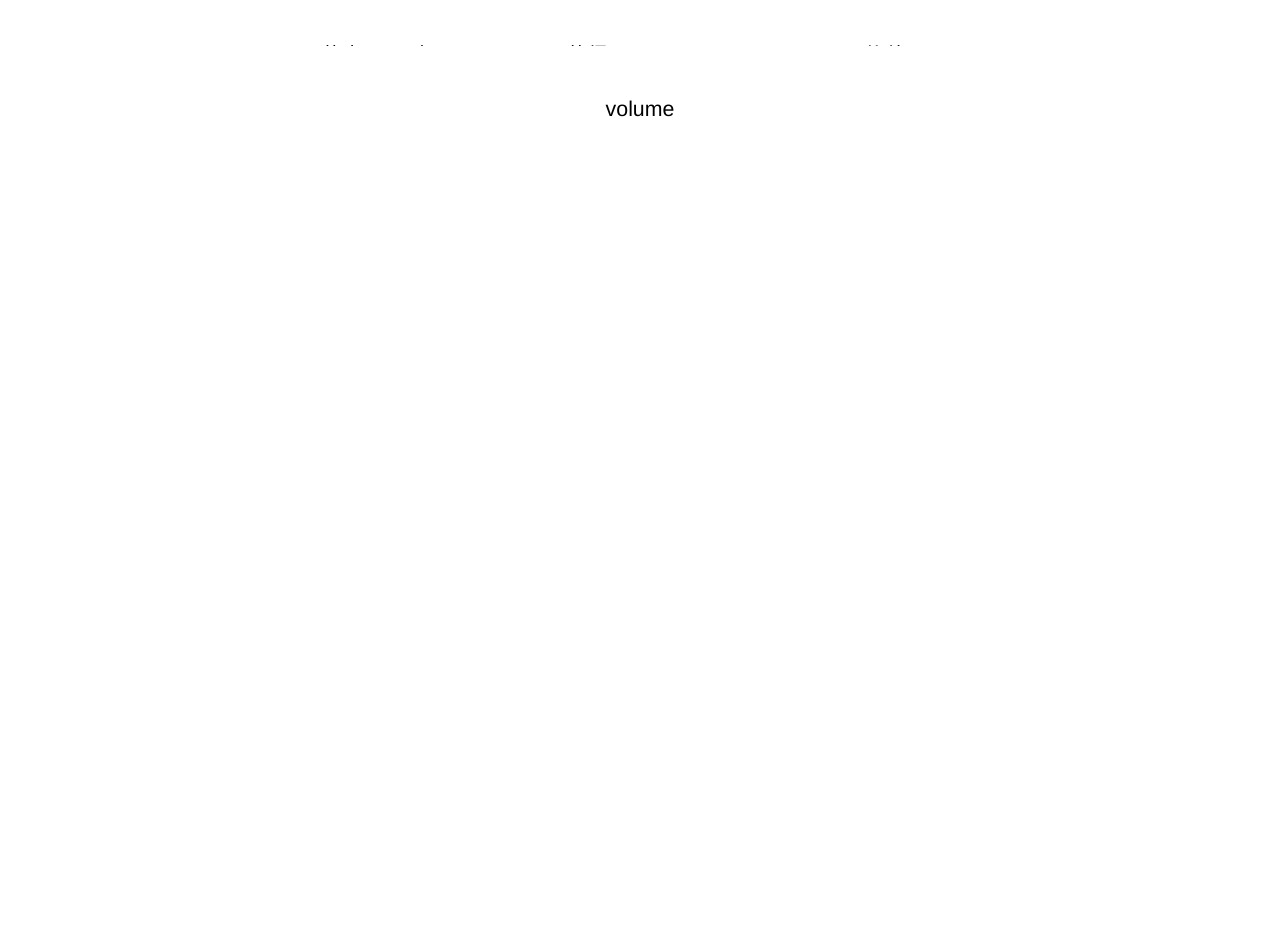
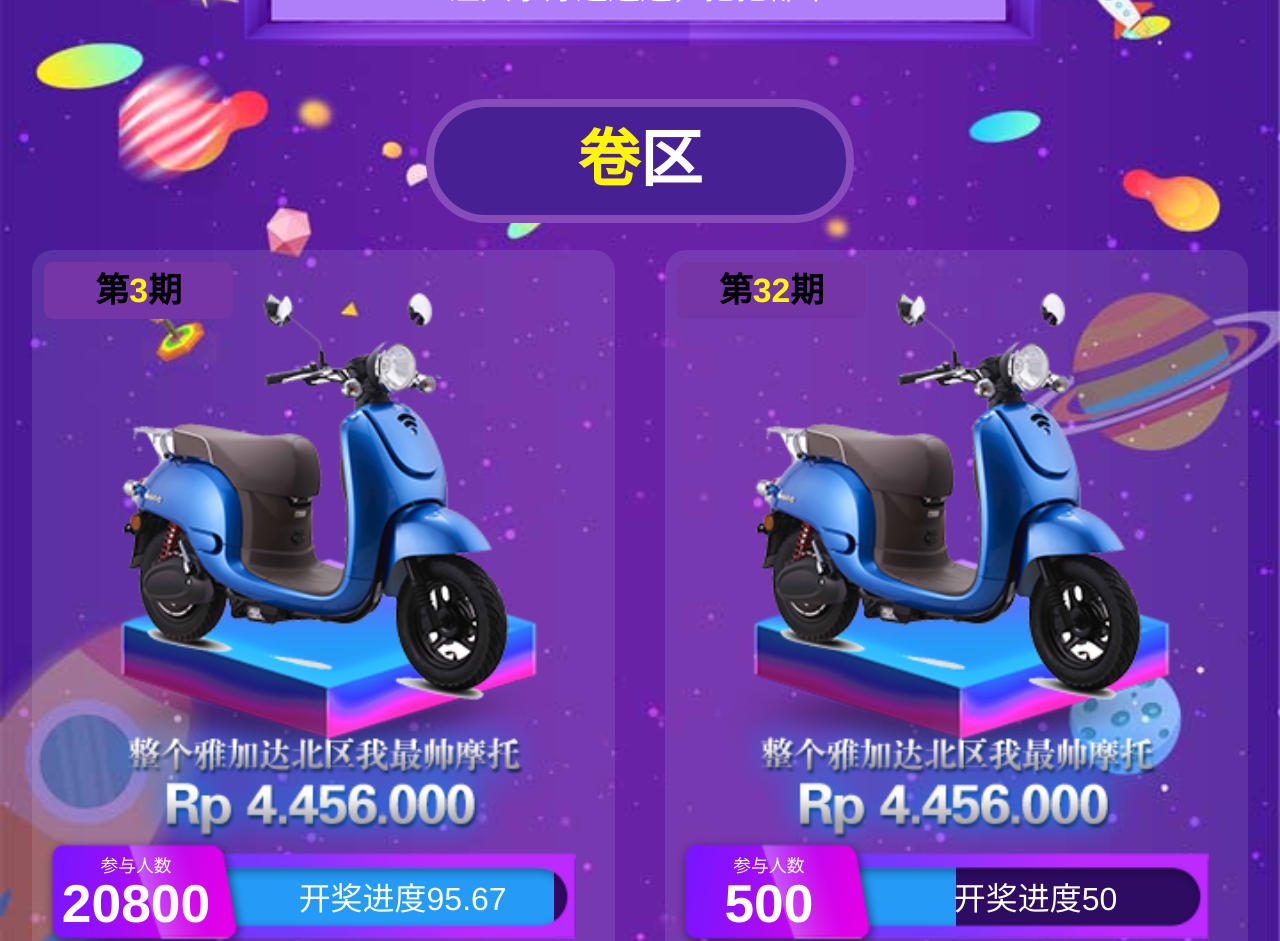
Before and after one commit to rick-team/mall-mobile, a Vue app: page / in a window 1280 px wide. Shown: the part 620-1561 px from the top of the page. Before the commit the page ends 800 px from the top, so only its background shows below. Built offline with nearby package versions, Linux system fonts and the light colour scheme.

Commit message:
'主页效果制作'

```diff
--- a/src/components/indexHeader.vue
+++ b/src/components/carousel.vue
@@ -30,7 +30,7 @@ export default {
     　　observeParents:true,//修改swiper的父元素时，自动初始化swiper
     　　loop:true,
     　　autoplay: {
-    　　　delay: 2000,
+    　　　delay: 1500,
     　　  disableOnInteraction: false
     　　},
         coverflow: {
--- /dev/null
+++ b/src/components/index/diamond.vue
@@ -0,0 +1,64 @@
+<template>
+  <div id="diamond">
+    <indexTitle name='钻石' />
+    <indexList :itemlist='list' />
+  </div>
+</template>
+
+<script>
+import indexTitle from '@/components/index/indexTitle'
+import indexList from '@/components/index/indexList'
+
+import goodsImg from '@/assets/img/prizeimage_small_1.png'
+export default {
+  name: 'diamond',
+  data() {
+    return {
+      list:[{
+        period:'3',
+        imgSrc:goodsImg,
+        content:'看漫画专用',
+        money:'126.000',
+        people:'20800',
+        schedule:'95.67',
+        dateTime:'00:05:55'
+      },{
+        period:'32',
+        imgSrc:goodsImg,
+        content:'看电影专用',
+        money:'1996.000',
+        people:'500',
+        schedule:'50',
+        dateTime:'05:05:55'
+      },{
+        period:'2',
+        imgSrc:goodsImg,
+        content:'看漫画专用',
+        money:'123.000',
+        people:'10',
+        schedule:'10.67',
+        dateTime:'10:05:55'
+      },{
+        period:'8',
+        imgSrc:goodsImg,
+        content:'看音乐专用',
+        money:'121.000',
+        people:'300',
+        schedule:'100',
+        dateTime:'00:05:55'
+      }]
+    }
+  },
+  components: {
+    indexTitle,
+    indexList
+  }
+}
+</script>
+
+<style>
+
+#diamond {
+  margin-bottom: .2rem;
+}
+</style>
--- /dev/null
+++ b/src/components/index/indexItem.vue
@@ -0,0 +1,138 @@
+
+<style>
+#indexItem {
+  position: relative;
+  width: 3.28rem;
+  height: 4.17rem;
+  background: rgba(255, 255, 255, .1);
+  border-radius: .12rem;
+  box-sizing: border-box;
+  padding-top: .2rem;
+}
+.period {
+  position: absolute;
+  top: .07rem;
+  left: .07rem;
+  background: #7435a7;
+  width: 1.06rem;
+  height: .32rem;
+  line-height: .32rem;
+  border-radius: .05rem;
+  font-size: .19rem;
+  font-weight: bold;
+}
+.period span{
+  color: #fff600;
+}
+.goodsImg {
+  width: 3.1rem;
+  margin: 0 auto;
+}
+.goodsImg img {
+  width: 100%;
+}
+.scheduleContainer {
+  margin: 0 auto;
+  position: relative;
+  width: 2.84rem;
+  height: .44rem;
+  background: #2e0c62;
+  box-sizing: border-box;
+}
+.surface {
+  position: absolute;
+  z-index: 10;
+  box-sizing: border-box;
+  width: 3rem;
+  height: .65rem;
+  bottom: -.09rem;
+  right: 0;
+  background: url('../../assets/img/progressbar_topmask.png') center center / 100% 100%;
+}
+.surface .people {
+  width: 1.05rem;
+  padding-top: .1rem;
+  color: #fff;
+  float: left;
+}
+.surface .people span:first-child {
+  font-size: .10rem;
+}
+.surface .people span:last-child {
+  font-size: .30rem;
+  font-weight: bold;
+}
+.surface .schedule {
+  padding-top: .19rem;
+  float: left;
+  width: 1.95rem;
+  height: .32rem;
+  font-size: .18rem;
+  line-height: .32rem;
+  color: #fff;
+}
+.progressBar {
+  background: #259bf7;
+  height: .4rem;
+  width: 100%;
+  padding-left: .85rem;
+  box-sizing: border-box;
+  position: absolute;
+  z-index: 9;
+  bottom: 0;
+}
+.dateTime {
+  width: 1.52rem;
+  height: .22rem;
+  margin: .1rem auto 0;
+  background: rgba(255, 255, 255, .1);
+  line-height: .22rem;
+  color: #fff;
+  font-size: .19rem;
+  font-family: '黑体';
+}
+.dateTimeIocnBg {
+  background: url('../../assets/img/clock.gif') .15rem center no-repeat;
+  background-size: auto 80%;
+}
+</style>
+
+<template>
+  <div id="indexItem">
+    <div class='period'>
+      第<span>{{infor.period}}</span>期
+    </div>
+    <div class='goodsImg'>
+      <img :src='infor.imgSrc' />
+    </div>
+    <div class='scheduleContainer'>
+      <div class='progressBar' :style="{width: infor.schedule + '%'}"></div>
+      <div class='surface clearfix'>
+        <div class='people'>
+          <span>参与人数</span><br>
+          <span>{{infor.people}}</span>
+        </div>
+        <div class='schedule'>
+          开奖进度{{infor.schedule}}
+        </div>
+      </div>
+    </div>
+    <div class='dateTime'>
+      <div class='dateTimeIocnBg'>
+        {{infor.dateTime}}
+      </div>
+    </div>
+  </div>
+</template>
+
+<script>
+export default {
+  name: 'indexItem',
+  data() {
+    return {
+
+    }
+  },
+  props:['infor']
+}
+</script>
--- /dev/null
+++ b/src/components/index/indexList.vue
@@ -0,0 +1,39 @@
+<template>
+  <div id="indexList">
+    <indexItem class='item' v-for='item in itemlist' :key='item.money' :infor='item' />
+  </div>
+</template>
+
+<script>
+import indexItem from '@/components/index/indexItem'
+export default {
+  name: 'indexList',
+  data() {
+    return {
+
+    }
+  },
+  props:{
+    itemlist: {
+      Type: Array,
+      default: () => []
+    }
+  },
+  components: {
+    indexItem
+  }
+}
+</script>
+
+<style>
+#indexList {
+  width: 95%;
+  margin: 0 auto;
+  display: flex;
+  flex-wrap: wrap;
+  justify-content: space-between;
+}
+.item {
+  margin-bottom: .1rem;
+}
+</style>
--- a/src/components/indexTitle.vue
+++ b/src/components/index/indexTitle.vue
@@ -1,13 +1,14 @@
 <template>
   <div id="indexTitle">
     <div class='title'>
-        <span>卷</span>区
+        <span>{{name}}</span>区
     </div>
   </div>
 </template>
 
 <script>
 export default {
+  props:['name'],
   name: 'indexTitle'
 }
 </script>
@@ -21,8 +22,12 @@ export default {
     box-sizing: border-box;
     text-align: center;
     line-height: .6rem;
-    font-size: .5ren;
+    font-size: .35rem;
     color: #fff;
+    font-family: '黑体';
+    font-weight: bold;
+    margin: 0 auto .15rem;
+    border-radius: .34rem;
 }
 .title span {
     color: #fff600;
--- /dev/null
+++ b/src/components/index/lottery.vue
@@ -0,0 +1,60 @@
+<template>
+  <div id="lottery">
+    <indexTitle name='开奖' />
+    <indexList :itemlist='list' />
+  </div>
+</template>
+
+<script>
+import indexTitle from '@/components/index/indexTitle'
+import indexList from '@/components/index/indexList'
+
+import goodsImg from '@/assets/img/prizeimage_small_1.png'
+export default {
+  name: 'lottery',
+  data() {
+    return {
+      list:[{
+        period:'3',
+        imgSrc:goodsImg,
+        content:'看漫画专用',
+        money:'126.000',
+        people:'20800',
+        schedule:'95.67',
+        dateTime:'00:05:55'
+      },{
+        period:'32',
+        imgSrc:goodsImg,
+        content:'看电影专用',
+        money:'1996.000',
+        people:'500',
+        schedule:'50',
+        dateTime:'05:05:55'
+      },{
+        period:'2',
+        imgSrc:goodsImg,
+        content:'看漫画专用',
+        money:'123.000',
+        people:'10',
+        schedule:'10.67',
+        dateTime:'10:05:55'
+      },{
+        period:'8',
+        imgSrc:goodsImg,
+        content:'看音乐专用',
+        money:'121.000',
+        people:'300',
+        schedule:'100',
+        dateTime:'00:05:55'
+      }]
+    }
+  },
+  components: {
+    indexTitle,
+    indexList
+  }
+}
+</script>
+
+<style>
+</style>
--- a/src/components/volume.vue
+++ b/src/components/index/q_a.vue
@@ -1,12 +1,17 @@
 <template>
-  <div id="volume">
-    volume
+  <div id="qa">
+
   </div>
 </template>
 
 <script>
 export default {
-  name: 'volume'
+  name: 'qa',
+  data() {
+    return {
+
+    }
+  }
 }
 </script>
 
--- /dev/null
+++ b/src/components/index/volume.vue
@@ -0,0 +1,63 @@
+<template>
+  <div id="volume">
+    <indexTitle name='卷' />
+    <indexList :itemlist='list' />
+  </div>
+</template>
+
+<script>
+import indexTitle from '@/components/index/indexTitle'
+import indexList from '@/components/index/indexList'
+
+import goodsImg from '@/assets/img/prizeimage_small_1.png'
+export default {
+  name: 'volume',
+  data() {
+    return {
+      list:[{
+        period:'3',
+        imgSrc:goodsImg,
+        content:'看漫画专用',
+        money:'126.000',
+        people:'20800',
+        schedule:'95.67',
+        dateTime:'00:05:55'
+      },{
+        period:'32',
+        imgSrc:goodsImg,
+        content:'看电影专用',
+        money:'1996.000',
+        people:'500',
+        schedule:'50',
+        dateTime:'05:05:55'
+      },{
+        period:'2',
+        imgSrc:goodsImg,
+        content:'看漫画专用',
+        money:'123.000',
+        people:'10',
+        schedule:'10.67',
+        dateTime:'10:05:55'
+      },{
+        period:'8',
+        imgSrc:goodsImg,
+        content:'看音乐专用',
+        money:'121.000',
+        people:'300',
+        schedule:'100',
+        dateTime:'00:05:55'
+      }]
+    }
+  },
+  components: {
+    indexTitle,
+    indexList
+  }
+}
+</script>
+
+<style>
+#volume {
+  margin-bottom: .2rem;
+}
+</style>
--- a/src/components/winningMsg.vue
+++ b/src/components/index/winningMsg.vue
@@ -1,9 +1,36 @@
+<style socped>
+.winlist {
+  width: 4.51rem;
+  height: 1.22rem;
+}
+.slide {
+  padding-top: .32rem;
+  font-size: .18rem;
+  font-family: '黑体';
+  position: relative;
+  height: 1rem;
+  line-height: 1.1;
+  color: #fff;
+  box-sizing: border-box;
+}
+.slide p:first-child {
+  padding: 0 .38rem;
+}
+.bottom {
+  position: absolute;
+  bottom: 0;
+  width: 100%;
+}
+</style>
+
 <template>
   <div id="win">
     <swiper class="winlist" :options="swiperOption" ref="winlist">
-      <swiper-slide v-for="(item,index) in msgList" :key="index" >
-        <p>恭喜： 用户{{item.name}} 获得 {{item.article}} 价值 {{item.money}}</p>
-        <p>注大家好运连连，把把都中</p>
+      <swiper-slide  v-for="(item,index) in msgList" :key="index" >
+        <div class='slide'>
+          <p>恭喜：用户{{item.name}} 获得 {{item.article}} 价值 {{item.money}}</p>
+          <p class='bottom'>注大家好运连连，把把都中</p>
+        </div>
       </swiper-slide>
     </swiper>
   </div>
@@ -12,8 +39,8 @@
 <script>
 import { swiper , swiperSlide } from 'vue-awesome-swiper'
 require('swiper/dist/css/swiper.css')
-import img1 from '../assets/img/banner_1.jpg'
-import img2 from '../assets/img/banner_2.jpg'
+import img1 from '@/assets/img/banner_1.jpg'
+import img2 from '@/assets/img/banner_2.jpg'
 export default {
   name: 'indexHeader',
   data() {
@@ -22,7 +49,7 @@ export default {
     　　direction: 'vertical',
         mousewheel: true,
         autoplay: {
-          delay:2000  //这里需要注意，如果想每2秒去自动切换，直接autoplay:2000是失效的，
+          delay:2500  //这里需要注意，如果想每2秒去自动切换，直接autoplay:2000是失效的，
         },
         loop: true
       },
@@ -54,10 +81,3 @@ export default {
   }
 }
 </script>
-
-<style socped>
-.winlist {
-  width: 4.51rem;
-  height: 1.22rem;
-}
-</style>
--- a/src/views/index.vue
+++ b/src/views/index.vue
@@ -3,13 +3,17 @@
       <indexHeader />
 			<winningMsg class='luckMsg' />
 			<volume />
+      <diamond />
+      <lottery />
   </div>
 </template>
 
 <script>
-import indexHeader from '@/components/indexHeader'
-import winningMsg from '@/components/winningMsg'
-import volume from '@/components/volume'
+import indexHeader from '@/components/carousel'
+import winningMsg from '@/components/index/winningMsg'
+import volume from '@/components/index/volume'
+import diamond from '@/components/index/diamond'
+import lottery from '@/components/index/lottery'
 export default {
   name: 'index',
   data() {
@@ -23,7 +27,9 @@ export default {
   components: {
 		indexHeader,
 		volume,
-		winningMsg
+    winningMsg,
+    diamond,
+    lottery
   }
 }
 </script>
@@ -31,12 +37,12 @@ export default {
 <style socped>
 #index {
 	width: 100%;
-	/* background: url('@/assets/img/bg_1.jpg') center top / 100% auto; */
+	background: url(../assets/img/bg_1.jpg) center top / 100% auto;
 }
 .luckMsg {
 	width: 4.51rem;
 	height: 1.22rem;
-	/* background: url(@/assets/img/bg_showresult.png) center center / 100% 100%; */
+	background: url(../assets/img/bg_showresult.png) center center / 100% 100%;
 	margin: 0.1rem auto .3rem;
 }
 </style>
```
Also changed, not shown: src/components/index/contact.vue (added, +20 -0 lines), src/assets/logo.png (deleted), 1 other file (tests, documents, lock files or other folders).
